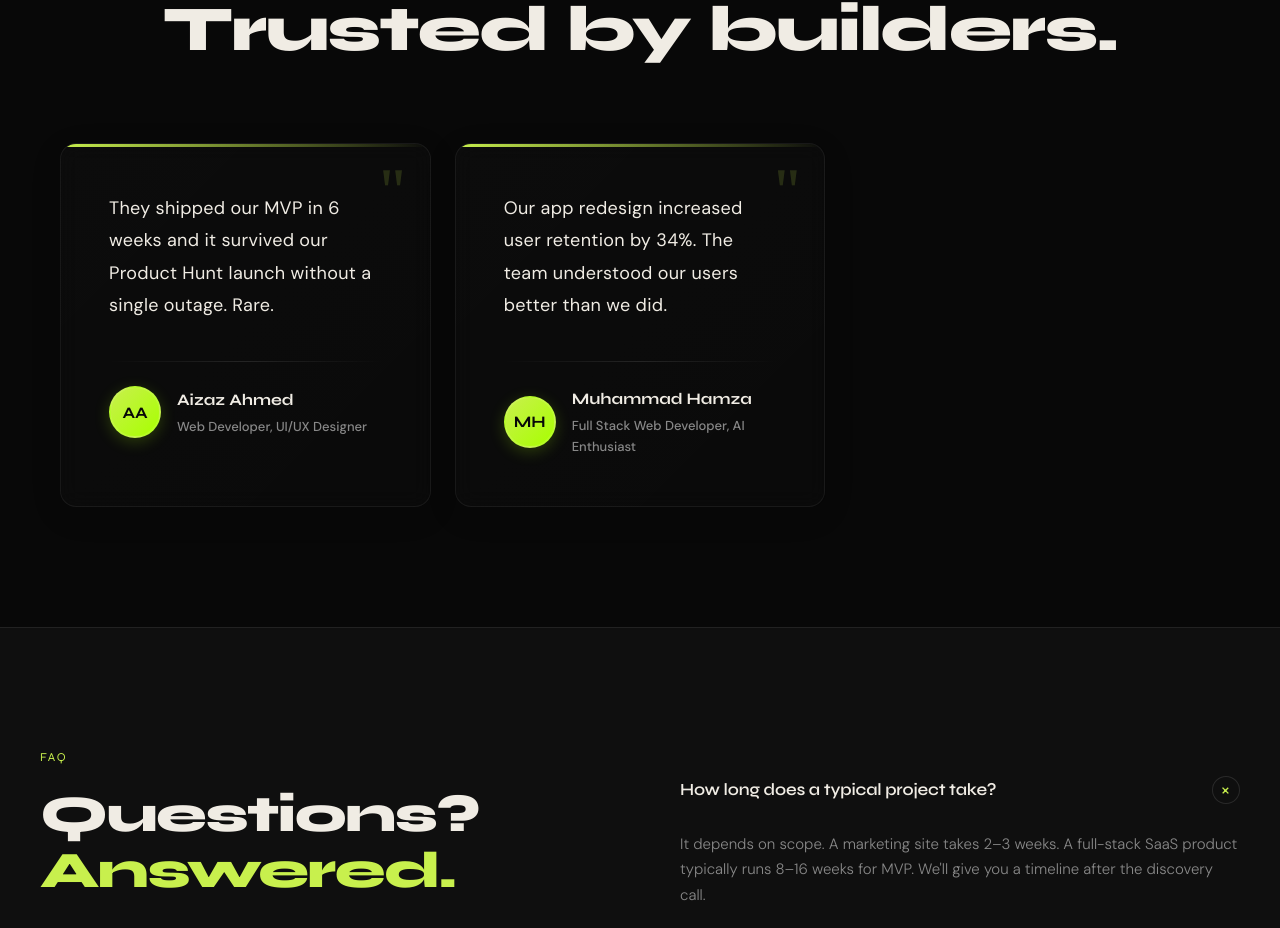
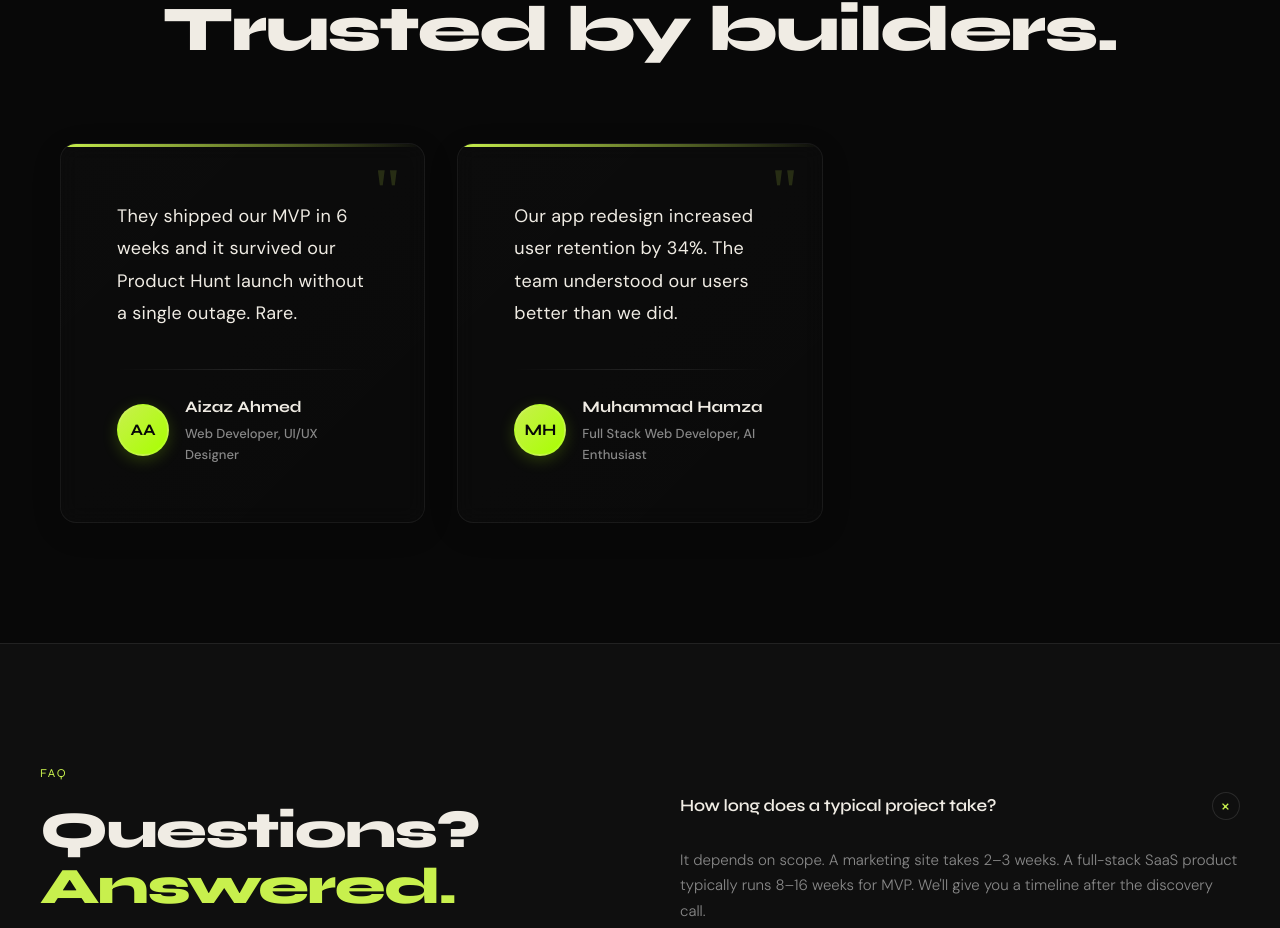
Before and after one commit to muhammadhamza7057/nexus-agency, a React (Vite) app: page / in a window 1280 px wide. Shown: the part 4776-5704 px from the top of the page. Built offline with nearby package versions, Linux system fonts and the light colour scheme.

Commit message:
Improve testimonials spacing and centering - increase gap to 32px and card padding

```diff
--- a/src/components/sections/Testimonials.jsx
+++ b/src/components/sections/Testimonials.jsx
@@ -30,17 +30,22 @@ export default function Testimonials() {
         </div>
 
         <div style={{
-          display: 'grid',
-          gridTemplateColumns: 'repeat(3, 1fr)',
-          gap: '24px',
-          maxWidth: '1300px',
-          margin: '0 auto',
-          paddingLeft: '20px',
-          paddingRight: '20px',
-        }} className="testimonials-grid">
+          display: 'flex',
+          justifyContent: 'center',
+          alignItems: 'stretch',
+        }}>
+          <div style={{
+            display: 'grid',
+            gridTemplateColumns: 'repeat(3, 1fr)',
+            gap: '32px',
+            maxWidth: '1400px',
+            width: '100%',
+            paddingLeft: '20px',
+            paddingRight: '20px',
+          }} className="testimonials-grid">
           {testimonials.map((t, i) => (
             <div key={i} className="testimonial-card" style={{
-              padding: 'clamp(24px, 5vw, 48px)',
+              padding: 'clamp(32px, 6vw, 56px)',
               border: '1px solid rgba(255, 255, 255, 0.06)',
               borderRadius: '16px',
               background: 'linear-gradient(135deg, rgba(255, 255, 255, 0.02) 0%, rgba(255, 255, 255, 0.01) 100%)',
@@ -51,6 +56,7 @@ export default function Testimonials() {
               transition: `all 0.6s ${i * 0.12}s ease`,
               boxShadow: '0 8px 32px rgba(0, 0, 0, 0.1)',
               overflow: 'hidden',
+              minHeight: '100%',
             }}>
               {/* Decorative top border accent */}
               <div style={{
@@ -119,6 +125,7 @@ export default function Testimonials() {
               </div>
             </div>
           ))}
+          </div>
         </div>
       </div>
 
@@ -136,13 +143,13 @@ export default function Testimonials() {
         }
 
         @media (max-width: 1024px) {
-          .testimonials-grid { grid-template-columns: repeat(2, 1fr) !important; }
+          .testimonials-grid { grid-template-columns: repeat(2, 1fr) !important; gap: 32px !important; }
           .testimonial-card:hover {
             transform: translateY(-6px) !important;
           }
         }
         @media (max-width: 768px) {
-          .testimonials-grid { grid-template-columns: 1fr !important; gap: 20px !important; paddingLeft: 16px !important; paddingRight: 16px !important; }
+          .testimonials-grid { grid-template-columns: 1fr !important; gap: 24px !important; paddingLeft: 16px !important; paddingRight: 16px !important; }
           .testimonial-card:hover {
             transform: translateY(-4px) !important;
           }
```
